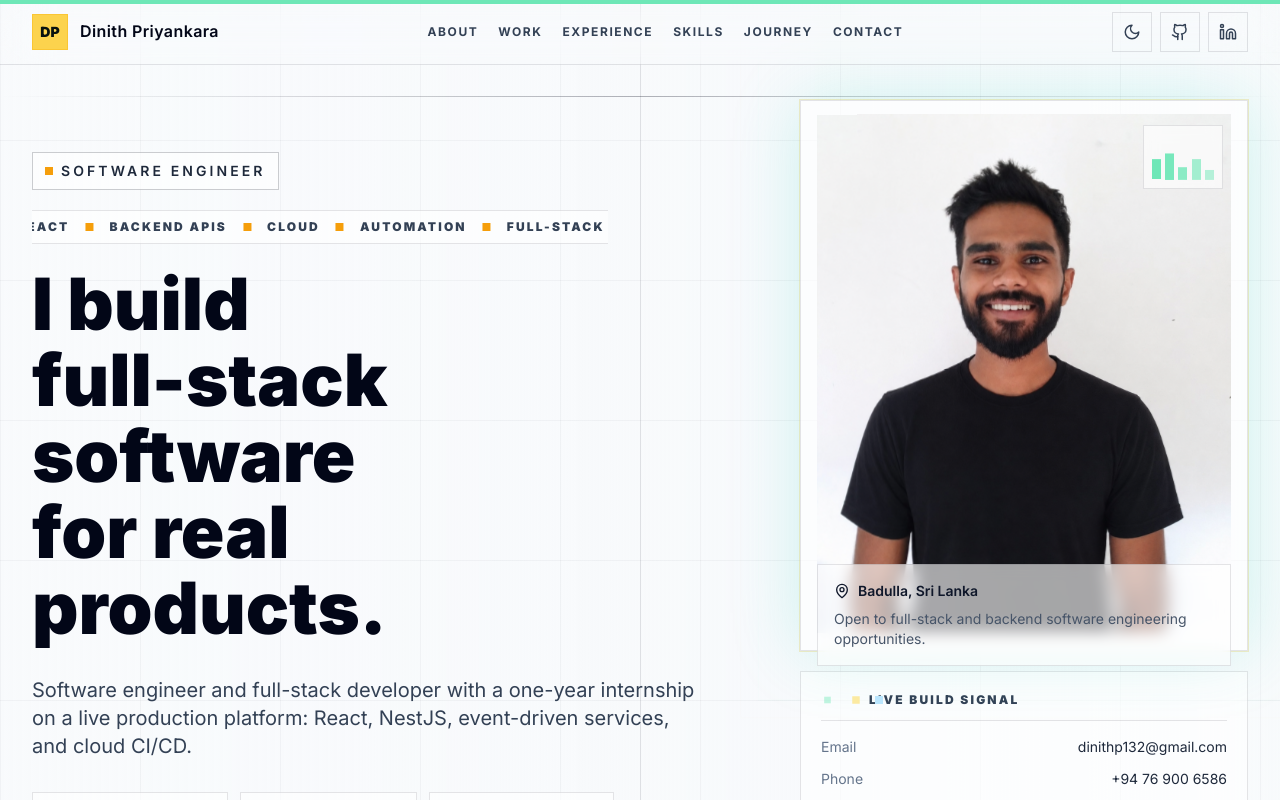
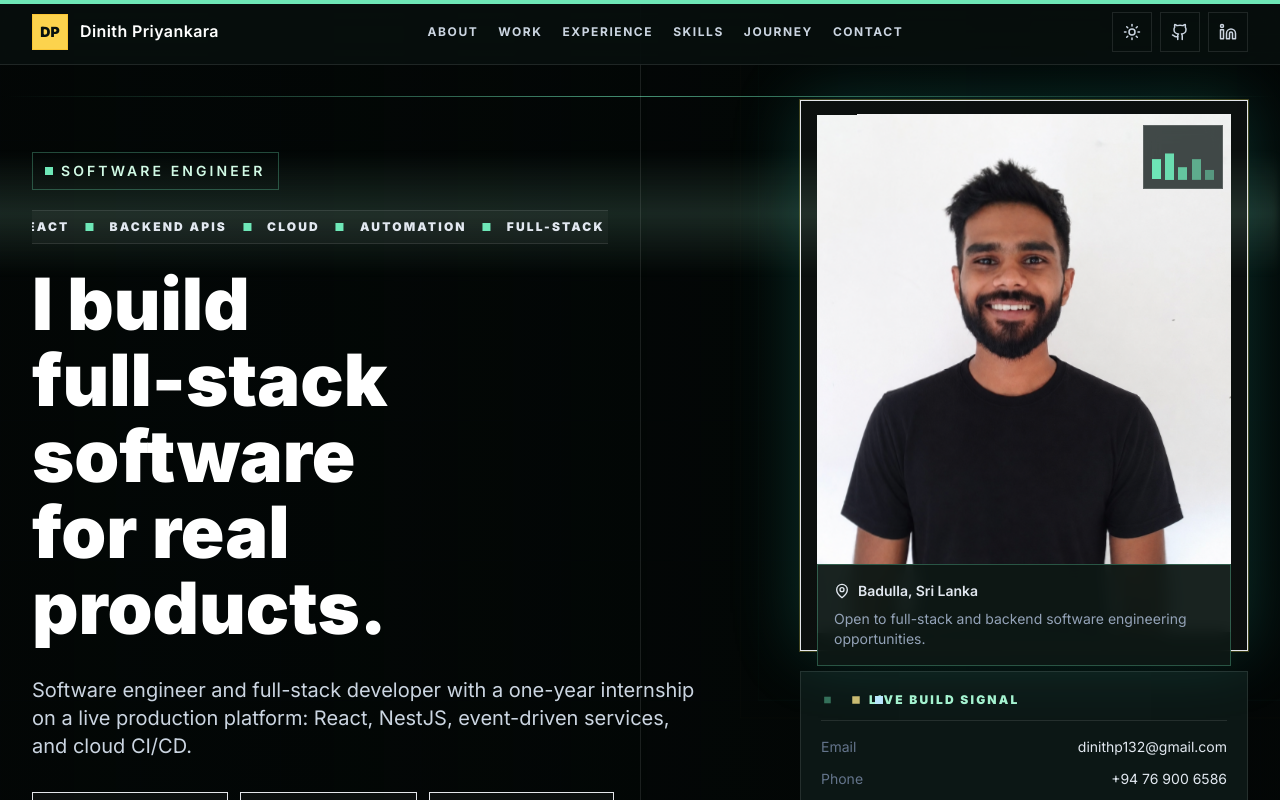
Before and after one commit to Dinith132/my-portfolio, a React (Vite) app: page / in a window 1280 px wide. Shown: the top 800 px of the page. Built offline with nearby package versions, Linux system fonts and the light colour scheme; no server answers.

Commit message:
Fix theme toggle logic in App component to return 'light' for savedTheme 'light' and 'dark' otherwise.

```diff
--- a/src/App.tsx
+++ b/src/App.tsx
@@ -23,7 +23,7 @@ function App() {
 
     const savedTheme = window.localStorage.getItem('portfolio-theme');
 
-    return savedTheme === 'dark' ? 'dark' : 'light';
+    return savedTheme === 'light' ? 'light' : 'dark';
   });
 
   useGsapSectionTransitions(pageRef);
```
